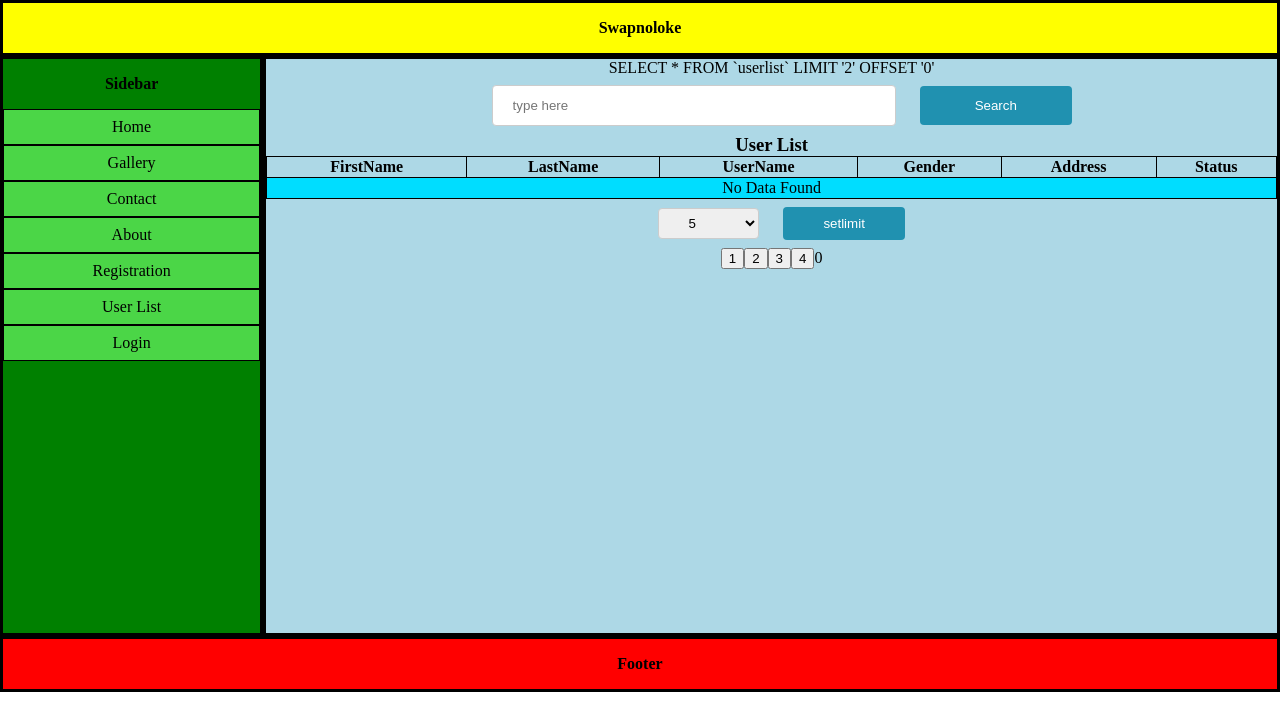
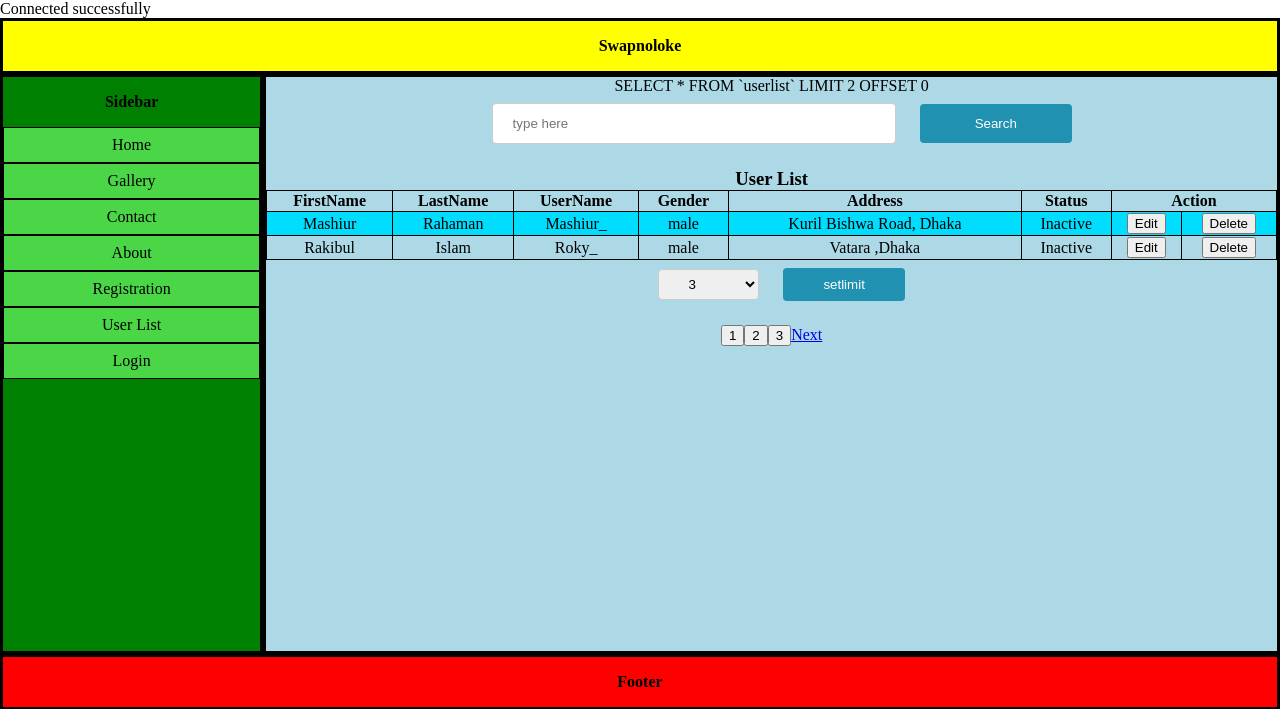
Before and after one commit to Mashiur88/Laravel-Registration-Test, a PHP site: page /userlist.php in a window 1280 px wide. Shown: the top 709 px of the page. Run offline with PHP 8.4, Linux system fonts and the light colour scheme; data comes from the database, SQL or seed files in the repository.

Commit message:
Add files via upload

```diff
--- a/Mashiur_3rd/controller/actionUpdate.php
+++ b/Mashiur_3rd/controller/actionUpdate.php
@@ -9,7 +9,7 @@
 $conn = new mysqli($servername, $username, $password, $dbname);
 
 // Check connection
-if (conn_connect_error()) {
+if (mysqli_connect_error()) {
     die("Connection failed: " . mysqli_connect_error());
 }
 $msg = "Connected successfully";
--- a/Mashiur_3rd/controller/actionUserlist.php
+++ b/Mashiur_3rd/controller/actionUserlist.php
@@ -11,17 +11,8 @@
     die("Connection failed: " . mysqli_connect_error());
 }
 $msg = "Connected successfully";
-if(isset($_POST['find']))
-{
-    $name=$_POST['search'];
-    $sql3="SELECT * FROM `userlist` WHERE first_name LIKE '%$name%' OR last_name LIKE '%$name%'";
-    $result = mysqli_query($conn, $sql3);
-}
-else
-{
-    $sql = "SELECT * FROM `userlist`";
-    $result = mysqli_query($conn, $sql);
-}
+echo $msg;
+
    // $sql = "SELECT * FROM `userlist`";
    // $result = $conn->query($sql);
 
--- a/Mashiur_3rd/userlist.php
+++ b/Mashiur_3rd/userlist.php
@@ -7,31 +7,51 @@
 
     <div class="content">
         <?php
+        $result=[];
+        $pageno= 1;
+        $limit= 2;
+        if(isset($_GET['pageno'])&&isset($_GET['limit']))
+        {
+            $pageno = $_GET['pageno'];
+            $limit= $_GET['limit'];
+        }
+        if(isset($_POST['send']))
+        {
+            $limit = $_POST['limit'];
+            $offset=0;
+        }
         $sql1 = "SELECT COUNT(*) AS 'rows' FROM `userlist`";
         $rowCount = mysqli_query($conn, $sql1);
         foreach($rowCount as $row)
         {
             $rows = $row['rows'];
         }
-        $pageno= 1;
-        $limit= 2;
+
         $pageCount = ceil($rows/$limit);
-        if(isset($_GET['pageno'])&&isset($_GET['limit']))
-        {
-            $pageno = $_GET['pageno'];
-            $limit= $_GET['limit'];
-        }
+
         $offset = ($pageno-1) * $limit;
 
-        //pagination($limit,$offset);
-        if(isset($offset))
+        if(isset($_POST['find']))
         {
-        $sql2 = "SELECT * FROM `userlist` LIMIT '$limit' OFFSET '$offset'";
+            $name=$_POST['search'];
+            $sql3="SELECT * FROM `userlist` WHERE first_name LIKE '%$name%' OR last_name LIKE '%$name%' LIMIT $limit";
+            print_r($sql3);
+            $result = mysqli_query($conn, $sql3);
+        }
+        elseif(isset($offset))
+        {
+        $sql2 = "SELECT * FROM `userlist` LIMIT $limit OFFSET $offset";
         print_r($sql2);
         $result = mysqli_query($conn, $sql2);
         //print_r($result);
         //header('Location: ../userlist.php');
         }
+        else
+        {
+            $sql = "SELECT * FROM `userlist`";
+            $result = mysqli_query($conn, $sql);
+        }
+
 
         ?>
         <div class="search">
@@ -49,6 +69,7 @@
                 <th>Gender</th>
                 <th>Address</th>
                 <th>Status</th>
+                <td colspan="2"><b>Action</b></td>
             </tr>
             <?php
             if (mysqli_num_rows($result) > 0) {
@@ -92,20 +113,29 @@
         <div>
             <form method='POST'>
             <select id='limit' name='limit'>
+                <option value="3">3</option>
+                <option value="4">4</option>
                 <option value="5">5</option>
                 <option value="10">10</option>
-                <option value="15">15</option>
-                <option value="20">20</option>
+                <option value="11">11</option>
+                <option value="12">12</option>
             </select>
             <input type="submit" name="send" id="send" value="setlimit">
             </form>
             <?php
-            for($i=1;$i<=$pageCount;$i++)
-        {
+            $x=1; $y=$pageCount;
+            $y2=ceil( $pageCount / 3) * 3;
+            echo $x>1 ?  '<a href="userlist.php?pageno='. $x-1 .'&limit= '. $limit .'">Prev</a>' : null;
+            for($i=$x;$i<=$y;$i++)
+            {
 
-           echo '<a href="userlist.php?pageno='. $i .'&limit= '. $limit .'"><button>'. $i .'</button></a>';
+               echo '<a href="userlist.php?pageno='. $i .'&limit= '. $limit .'"><button>'. $i .'</button></a>';
+               $x =(empty($pageno) || ($pageno>0 && $pageno<=3)) ? 1 :(floor($pageno/3)*3)+1;
+               $y = (empty($pageno) || ($pageno>0 && $pageno<=3)) ? ($pageCount < 3 ? $pageCount : 3) : ($pageCount < $y2 ? $pageCount : $y2);
 
-        }  echo $offset;
+            }
+            echo $y<$pageCount ? '<a href="userlist.php?pageno='. ($y+1) .'&limit= '. $limit .'">Next</a>' : NULL;
+
             ?>
         </div>
     </div>
```
